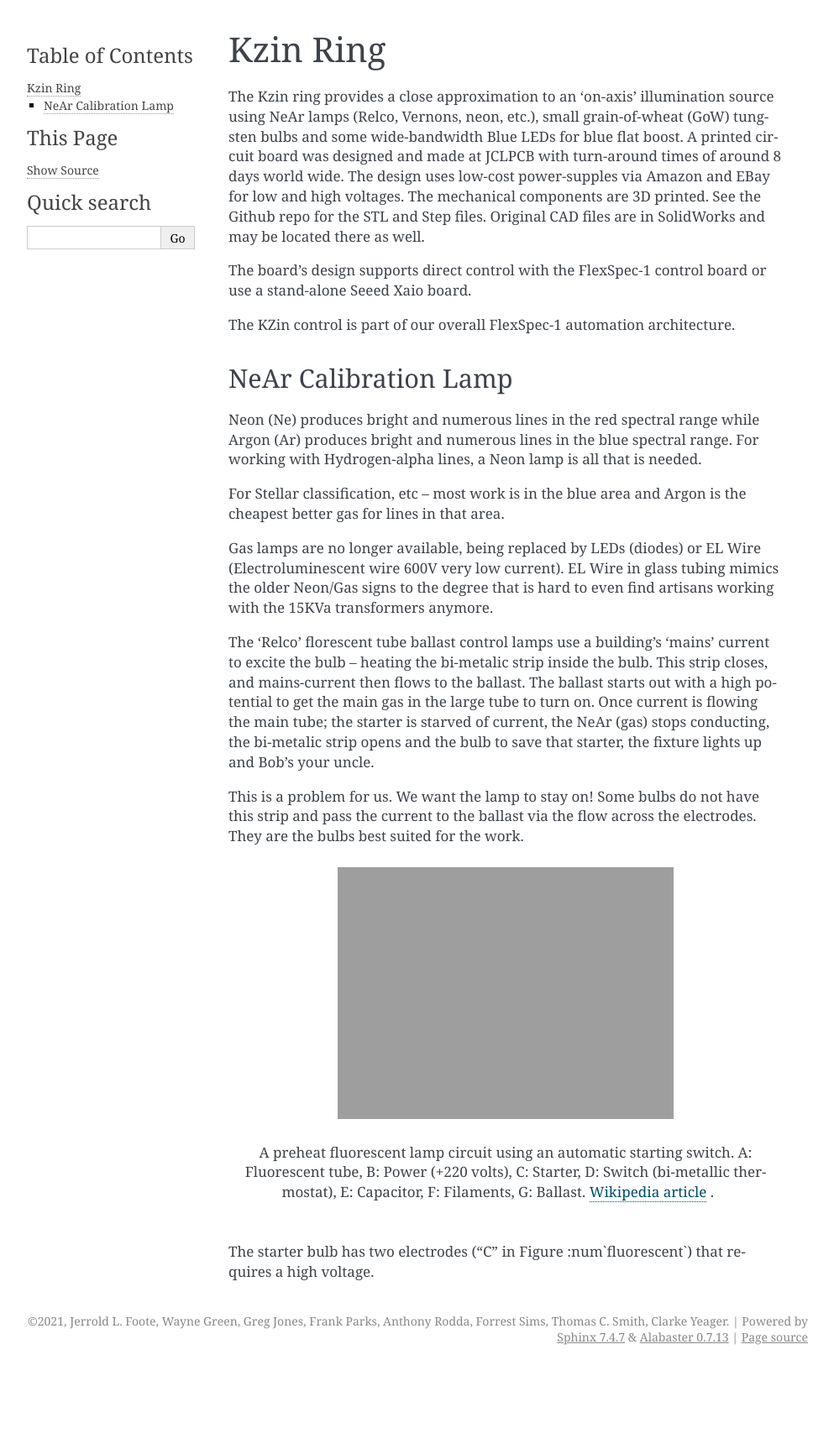
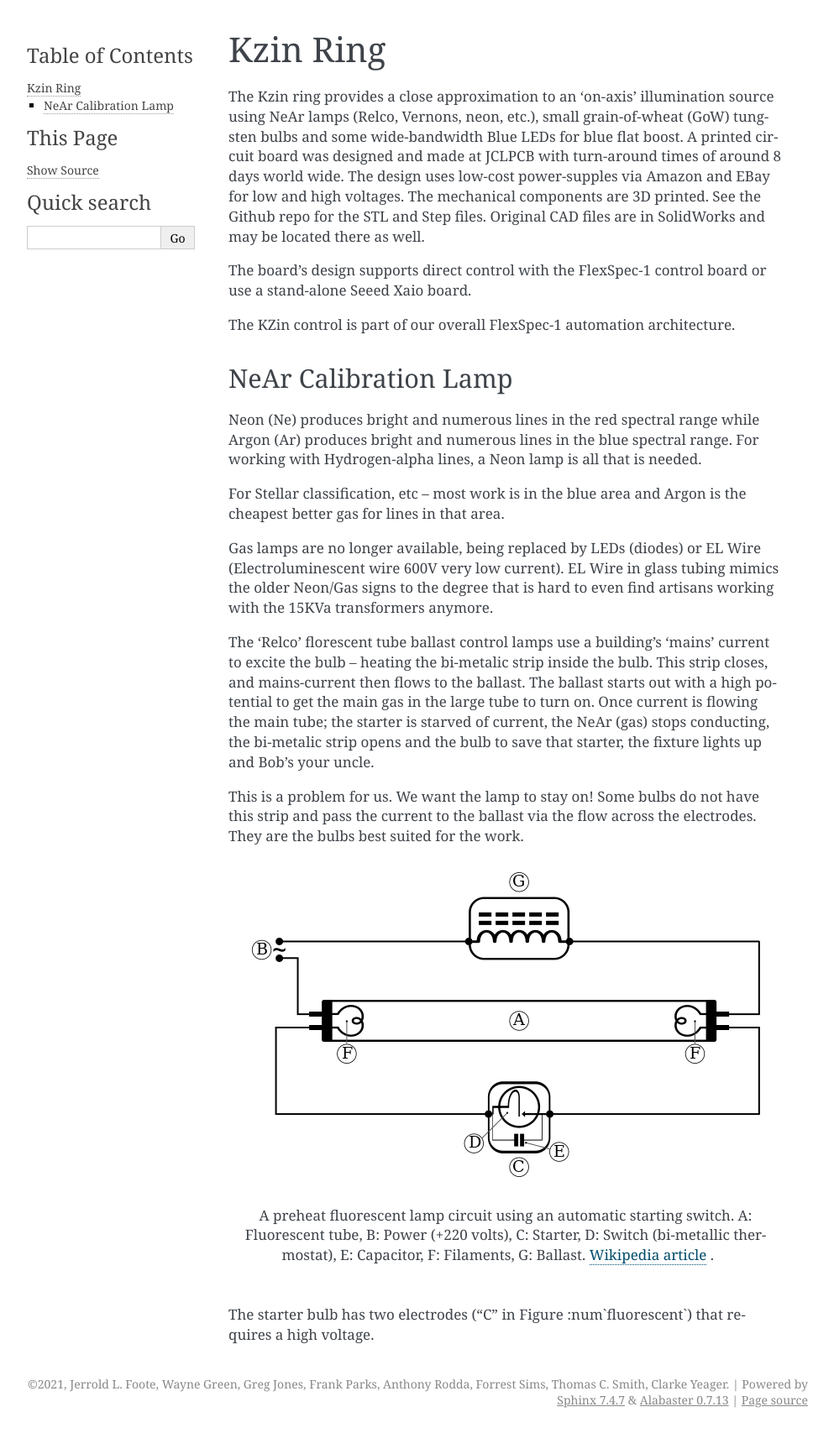
Before and after one commit to The-SMTSci/FlexSpec1, a Sphinx documentation site: the page built from docs/source/kzin.rst, in a window 1280 px wide. Shown: the whole page at 84% size, without its empty margins (148-1141 px from the left). Built offline with Sphinx 7.4.7, drawn with Linux system fonts in a browser that asks for light colours; before the commit the page ends 1632 px from its top, so only the background shows below that.

Commit message:
Getting pix to work

```diff
--- a/docs/source/kzin.rst
+++ b/docs/source/kzin.rst
@@ -50,7 +50,7 @@ the electrodes. They are the bulbs best suited for the work.
 
 
 .. _fluorescent:
-.. figure:: images/Fluorescent_Light.png *
+.. figure:: images/Fluorescent_Light.png
 
    A preheat fluorescent lamp circuit using an automatic starting switch. A: Fluorescent tube, B: Power (+220 volts), C: Starter, D: Switch (bi-metallic thermostat), E: Capacitor, F: Filaments, G: Ballast. `Wikipedia article <https://commons.wikimedia.org/wiki/File:Fluorescent_Light.svg>`_ .
 
```
